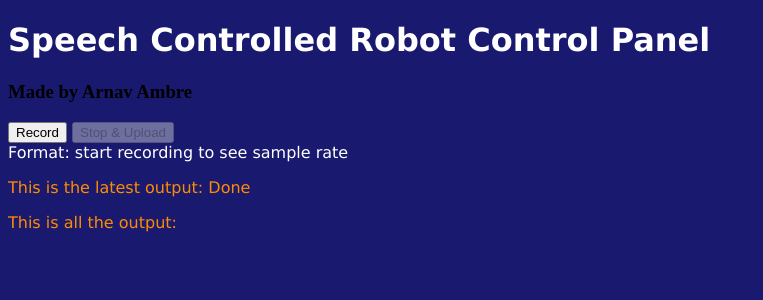
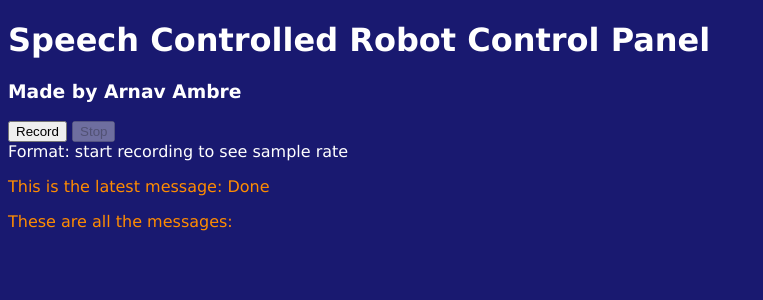
Before and after one commit to clikbait295/SpeechControlledRobot, a Flask app: page / in a window 1280 px wide. Shown: the top 300 px of the page, without its empty margins (0-763 px from the left). Run offline with Flask 2, Linux system fonts and the light colour scheme; data that the repository does not hold is empty; some libraries are stand-ins or nearby versions.

Commit message:
Update index.html

```diff
--- a/templates/index.html
+++ b/templates/index.html
@@ -4,29 +4,31 @@
     <style>
         body {background-color: midnightblue;}
         h1   {font-family:verdana ; color: white;}
+	h3 {font-family:verdana ; color: white;}
         p    {font-family:verdana ; color: darkorange;}
         div {font-family:verdana ; color: white;}
         ul {font-family:verdana ; color: white;}
     </style>
     <meta charset="UTF-8">
-    <title>Speech Controlled Robot - No RPI needed!</title>
+    <title>Speech Controlled Robot</title>
     <meta name="viewport" content="width=device-width, initial-scale=1.0">
   </head>
   <body>
     <h1>Speech Controlled Robot Control Panel</h1>
     <h3>Made by Arnav Ambre</h3>
+
     <div id="controls">
      <button id="recordButton">Record</button>
 
-     <button id="stopButton" disabled>Stop & Upload</button>
+     <button id="stopButton" disabled>Stop</button>
     </div>
     <div id="formats">Format: start recording to see sample rate</div>
-    <p>This is the latest output: <span id="latest"></span></p>
-    <p>This is all the output:</p>
+    <p>This is the latest message: <span id="latest"></span></p>
+    <p>These are all the messages:</p>
     <ul id="output"></ul>
 
 
-    <!-- inserting these scripts at the end to be able to use all the elements in the DOM -->
+
     <script src="https://cdn.rawgit.com/mattdiamond/Recorderjs/08e7abd9/dist/recorder.js"></script>
     <script src="/static/js/apps.js"></script>
   </body>
```
